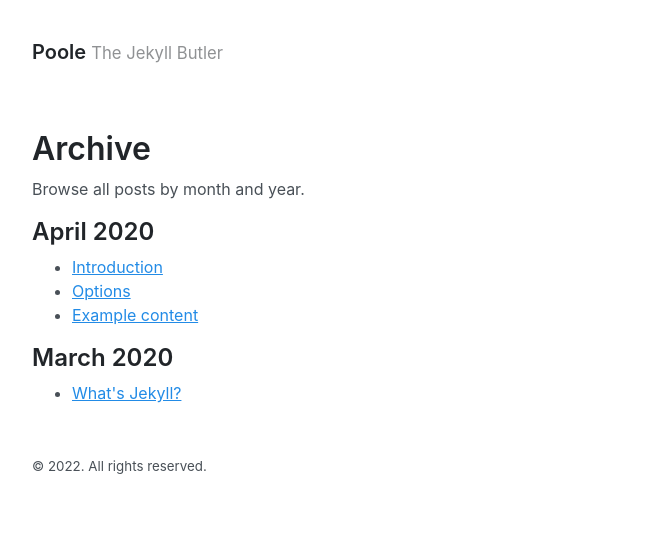
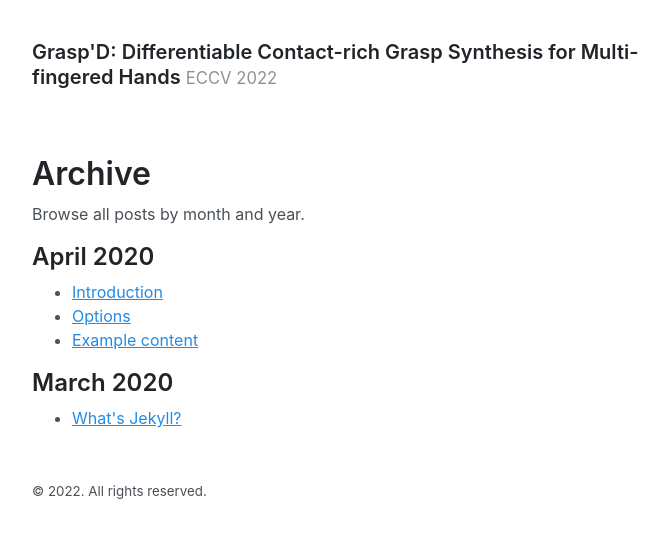
Before and after one commit to graspd-eccv22/graspd-eccv22.github.io, a Jekyll site: the page built from docs/archive.md, in a window 1280 px wide. Shown: the top 538 px of the page, without its empty margins (272-940 px from the left). Built offline with Jekyll 4.4.1, drawn with Linux system fonts in a browser that asks for light colours.

```diff
--- a/docs/_config.yml
+++ b/docs/_config.yml
@@ -1,7 +1,7 @@
 # Setup
-title: Poole
-tagline: The Jekyll Butler
-url: https://getpoole.com
+title: "Grasp'D: Differentiable Contact-rich Grasp Synthesis for Multi-fingered Hands"
+tagline: ECCV 2022
+url: https://graspd-eccv22.github.io
 paginate: 1
 baseurl: ""
 permalink: pretty
```
Also changed, not shown: docs/index.html (deleted, +0 -33 lines), docs/index.md (added, +13 -0 lines).
